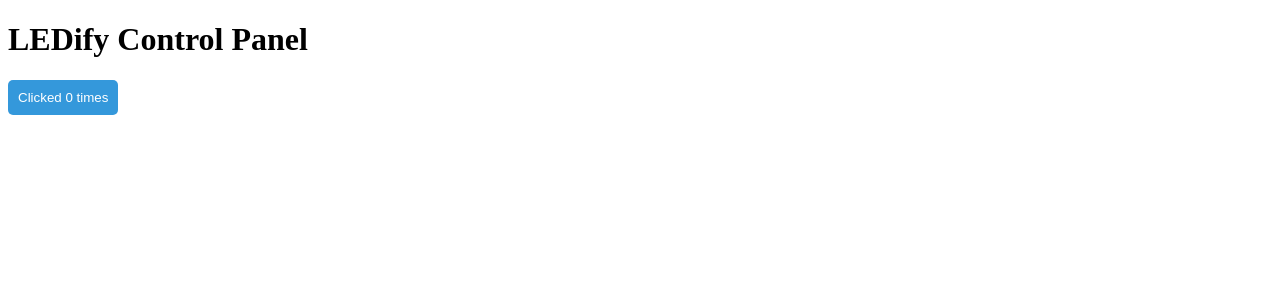
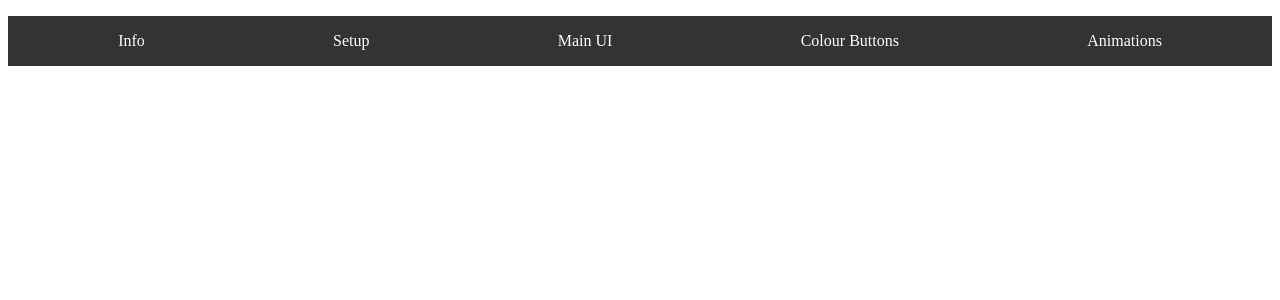
Before and after one commit to pateruu/Ledify, a SvelteKit app in the folder svelte-app/: page / in a window 1280 px wide. Shown: the top 300 px of the page. Built offline with nearby package versions, Linux system fonts and the light colour scheme.

Commit message:
Changed home page of svelte to have navbar

```diff
--- a/svelte-app/src/routes/+page.svelte
+++ b/svelte-app/src/routes/+page.svelte
@@ -1,23 +1,42 @@
 <script>
-    let count = 0;
+  let navItems = [
+    {name: 'Info', path: '/info'},
+    {name: 'Setup', path: '/setup'},
+    {name: 'Main UI', path: '/main-ui'},
+    {name: 'Colour Buttons', path: '/colour-buttons'},
+    {name: 'Animation', path: '/animations'}
+  ];
+</script>
 
-    function increment() {
-      count += 1;
+<main>
+  <ul class="navbar">
+    <li><a href='/info'>Info</a></li>
+    <li><a href='/setup'>Setup</a></li>
+    <li><a href='/main-ui'>Main UI</a></li>
+    <li><a href='/colour-buttons'>Colour Buttons</a></li>
+    <li><a href='/animations'>Animations</a></li>
+  </ul>
+</main>
+
+<style>
+    .navbar{
+      display: flex;
+      justify-content: space-around;
+      background-color: #333;
+      padding: 1rem;
+      list-style-type: none;
     }
-  </script>
 
-  <main>
-    <h1>LEDify Control Panel</h1>
-    <button on:click={increment}>Clicked {count} times</button>
-  </main>
+    .navbar li{
+      margin: 0 10px;
+    }
 
-  <style>
-    button {
-      padding: 10px;
-      background-color: #3498db;
-      color: white;
-      border: none;
-      border-radius: 5px;
-      cursor: pointer;
-    }
-  </style>
+    .navbar li a {
+    color: white;
+    text-decoration: none;
+  }
+
+  .navbar li a:hover {
+    color: #ccc;
+  }
+</style>
```
